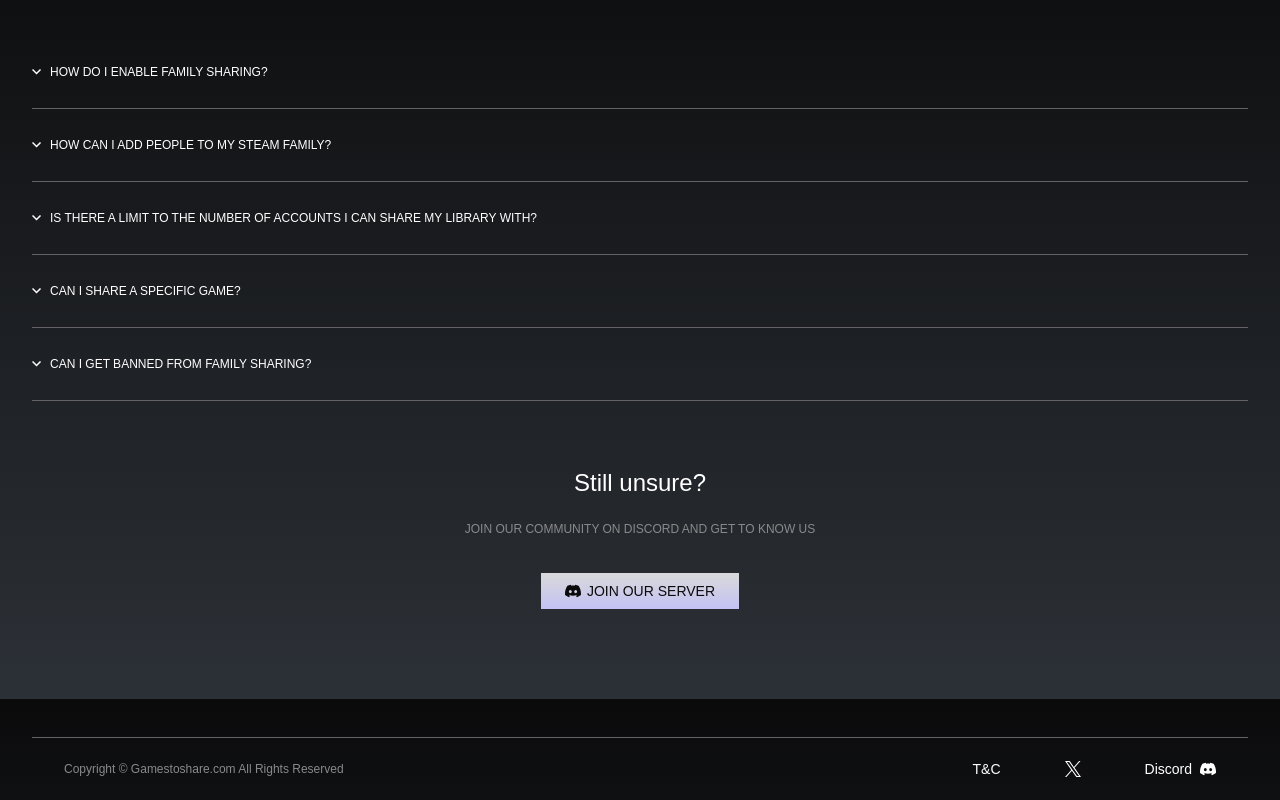
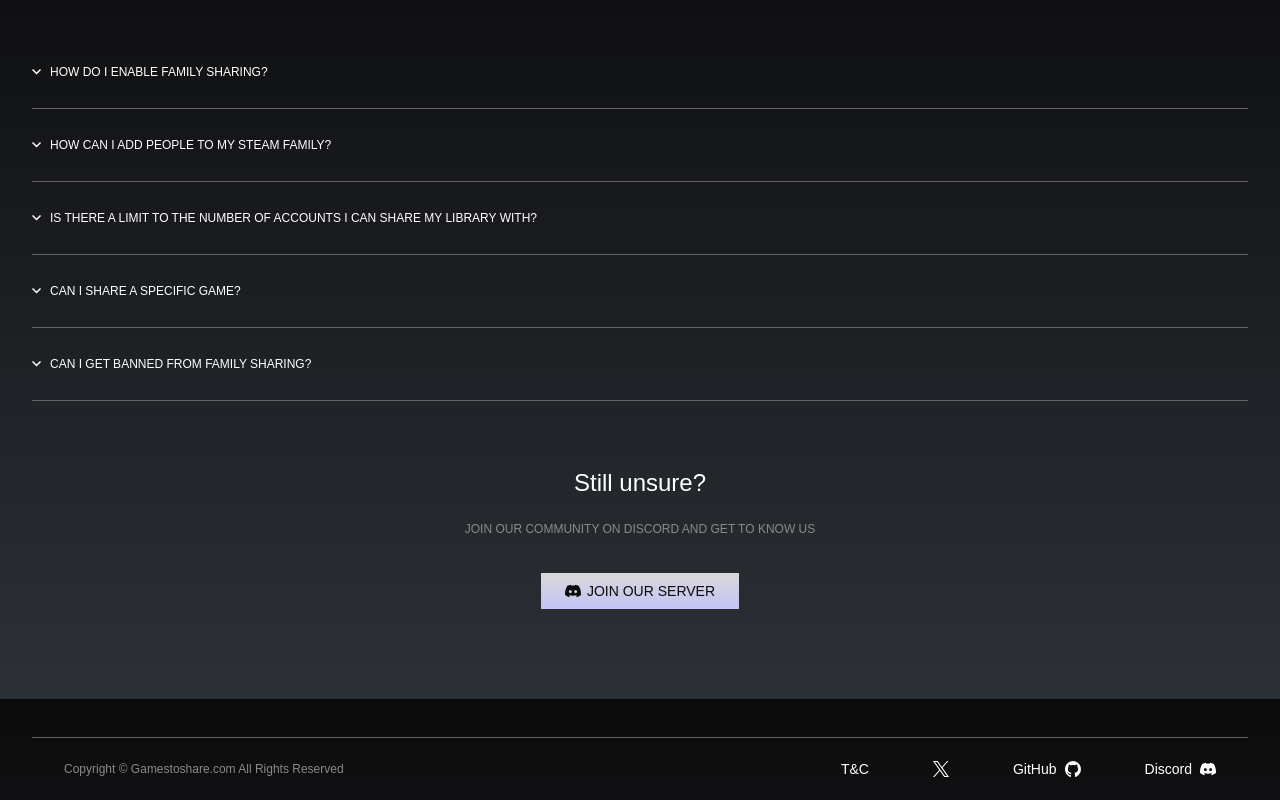
Before and after one commit to yasemitee/gamestoshare, a Next.js app: page / in a window 1280 px wide. Shown: the part 901-1701 px from the top of the page. Built offline with nearby package versions, Linux system fonts and the light colour scheme; no server answers; the database is empty; a web font is replaced by a local one.

Commit message:
feat: add GitHub link to footer with logo

```diff
--- a/app/components/layout/Footer.tsx
+++ b/app/components/layout/Footer.tsx
@@ -36,6 +36,22 @@
             />
           </a>
           <a
+            href="https://github.com/yasemitee/gamestoshare"
+            target="_blank"
+            rel="noopener noreferrer"
+            className="text-navbar flex items-center gap-2 text-navbar hover:opacity-80 transition-opacity"
+            style={{ color: colors.white }}
+          >
+            GitHub
+            <img
+              src="/GithubLogo.svg"
+              alt="GitHub"
+              width={16}
+              height={16}
+              style={{ filter: 'brightness(0) invert(1)' }}
+            />
+          </a>
+          <a
             href="https://discord.gg/mavhKaDRCv"
             target="_blank"
             rel="noopener noreferrer"
```
Also changed, not shown: public/GithubLogo.svg (added).
